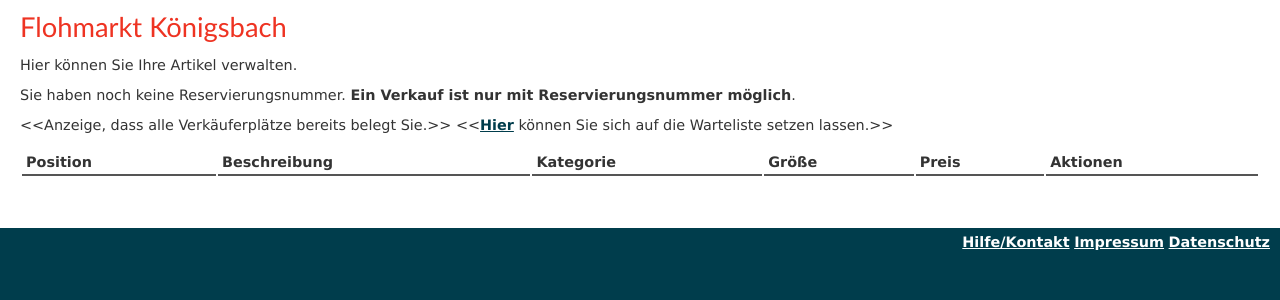
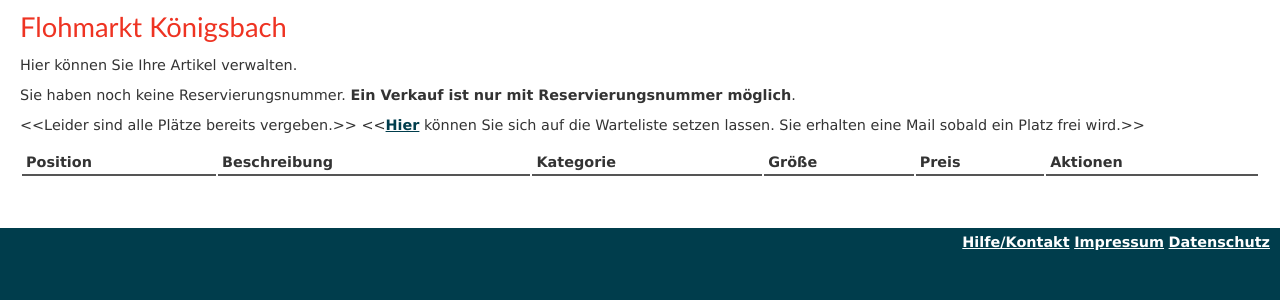
Before and after one commit to obfuscoder/flee_cake, a CakePHP app: the page made by app/View/Items/index.ctp in a window 1280 px wide. Shown: the top 300 px of the page. Run offline with PHP 8.4 and a stand-in for CakePHP, Linux system fonts and the light colour scheme; the template is opened without the code that fills it, so the values that code supplies are empty; some libraries are stand-ins or nearby versions.

Commit message:
changes for customer without a reservation number

```diff
--- a/app/View/Items/index.ctp
+++ b/app/View/Items/index.ctp
@@ -20,11 +20,11 @@
 	<p>Sie haben noch keine Reservierungsnummer. <strong>Ein Verkauf ist nur mit Reservierungsnummer möglich</strong>.</p>
 	<p>
 	<?php if ($event["Event"]["max_sellers"] <= count($event["Reservation"])): ?>
-		&lt;&lt;Anzeige, dass alle Verkäuferplätze bereits belegt Sie.&gt;&gt;
+		&lt;&lt;Leider sind alle Plätze bereits vergeben.&gt;&gt;
 		<?php if ($seller["Seller"]["notify"]): ?>
-			&lt;&lt;Sie stehen auf der Warteliste&gt;&gt;
+			&lt;&lt;Sie stehen auf der Warteliste und bekommen eine Email sobald ein Platz frei wird.&gt;&gt;
         <?php else: ?>
-			&lt;&lt;<?php echo $this->Form->postLink("Hier", array("controller" => "sellers", "action" => "notify")) ?> können Sie sich auf die Warteliste setzen lassen.&gt;&gt;
+			&lt;&lt;<?php echo $this->Form->postLink("Hier", array("controller" => "sellers", "action" => "notify")) ?> können Sie sich auf die Warteliste setzen lassen. Sie erhalten eine Mail sobald ein Platz frei wird.&gt;&gt;
 		<?php endif; ?>
 	<?php else: ?>
 		<?php if (strtotime($event["Event"]["reservation_start"]) > time()): ?>
```
